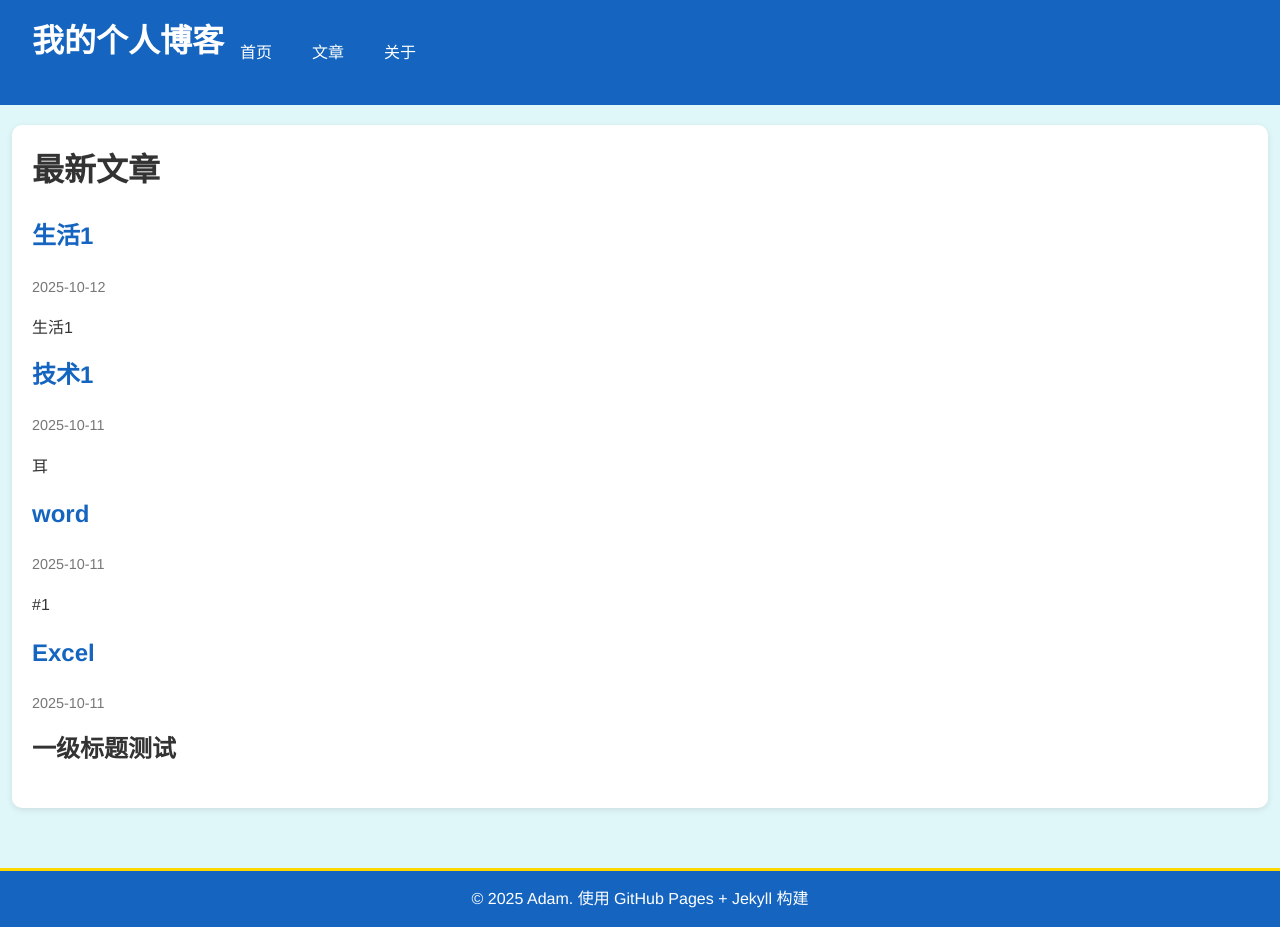
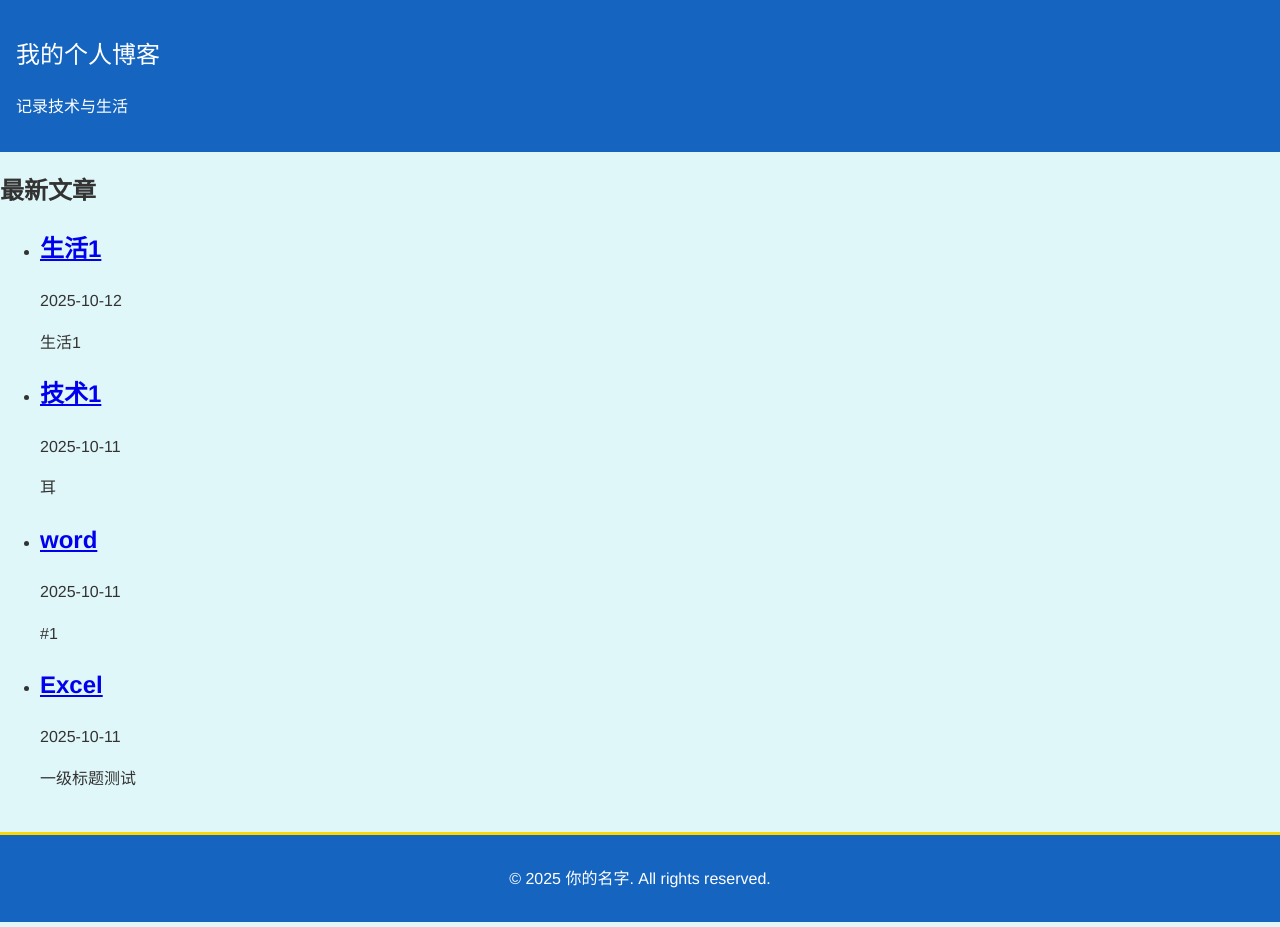
Before and after one commit to lzh210802066/lzh210802066.github.io, a Jekyll site: the page built from index.html, in a window 1280 px wide and 927 px high. Built offline with Jekyll 4.4.1, drawn with Linux system fonts in a browser that asks for light colours.

Commit message:
Update default.html

```diff
--- a/_layouts/default.html
+++ b/_layouts/default.html
@@ -1,229 +1,44 @@
 <!DOCTYPE html>
 <html lang="zh-CN">
-
 <head>
     <meta charset="UTF-8">
+    <meta name="viewport" content="width=device-width, initial-scale=1.0">
     <title>{{ page.title }} - {{ site.title }}</title>
     <link rel="stylesheet" href="{{ '/assets/css/style.css' | relative_url }}">
-  <style>
-    body {
-      margin: 0;
-      font-family: "Helvetica Neue", Arial, sans-serif;
-      display: flex;
-      flex-direction: column;
-      min-height: 100vh;
-      background: #e0f7fa;
-      color: #333;
-      line-height: 1.6;
+
+    <!-- 代码高亮 -->
+    <link rel="stylesheet" href="https://cdnjs.cloudflare.com/ajax/libs/highlight.js/11.9.0/styles/github-dark.min.css">
+
+    <!-- MathJax数学公式 -->
+    <script src="https://polyfill.io/v3/polyfill.min.js?features=es6"></script>
+    <script id="MathJax-script" async src="https://cdn.jsdelivr.net/npm/mathjax@3/es5/tex-mml-chtml.js"></script>
+    <script>
+        MathJax = {
+            tex: {
+                inlineMath: [['$', '$'], ['\\(', '\\)']],
+                displayMath: [['$$', '$$'], ['\\[', '\\]']]
             }
-
-    header {
-      background: #1565c0;
-      color: #fff;
-      padding: 1rem 2rem;
-      position: sticky;
-      top: 0;
-      z-index: 1000;
-    }
-
-    .header-container {
-      display: flex;
-      justify-content: space-between;
-      align-items: center;
-    }
-
-    .header-container h1 a {
-      color: #fff;
-      text-decoration: none;
-      font-weight: 600;
-    }
-
-    nav.horizontal-nav {
-      display: flex;
-      gap: 1.5rem;
-      align-items: center;
-    }
-
-    nav.horizontal-nav a {
-      color: #fff;
-      text-decoration: none;
-      font-weight: 500;
-      transition: color 0.3s;
-    }
-
-    nav.horizontal-nav a:hover {
-      color: #ffd700;
-    }
-
-    .nav-item {
-      position: relative;
-    }
-
-    .submenu {
-      display: none;
-      position: absolute;
-      top: 100%;
-      left: 0;
-      background: white;
-      list-style: none;
-      padding: 5px 0;
-      min-width: 120px;
-      box-shadow: 0 2px 6px rgba(0,0,0,0.15);
-      border-radius: 4px;
-    }
-
-    .nav-item:hover .submenu {
-      display: block;
-    }
-
-    .submenu li a {
-      color: #333;
-      padding: 5px 10px;
-      display: block;
-      text-decoration: none;
-    }
-
-    .submenu li a:hover {
-      color: #1565c0;
-    }
-
-    main {
-      flex: 1;
-      width: 95%;
-      max-width: 1400px;
-      margin: 20px auto;
-      padding: 20px;
-      background: #fff;
-      border-radius: 10px;
-      box-shadow: 0 2px 6px rgba(0,0,0,0.1);
-    }
-
-    footer {
-      text-align: center;
-      padding: 15px;
-      background: #1565c0;
-      color: #fff;
-      margin-top: 40px;
-      border-top: 3px solid #ffd700;
-    }
-
-    .post-list {
-      list-style: none;
-      padding: 0;
-    }
-
-    .post-list li {
-      margin-bottom: 1.5rem;
-      padding-bottom: 1rem;
-      border-bottom: 1px solid #ddd;
-    }
-
-    .post-list a {
-      color: #1565c0;
-      text-decoration: none;
-      font-weight: 600;
-    }
-
-    .post-list a:hover {
-      color: #ffd700;
-    }
-
-    .post-date {
-      font-size: 0.9rem;
-      color: #777;
-    }
-
-    h1, h2 {
-      margin-top: 0;
-      font-weight: 600;
-    }
-
-    @media (max-width: 768px) {
-      .header-container {
-        flex-direction: column;
-        align-items: flex-start;
-        gap: 0.5rem;
-      }
-
-      nav.horizontal-nav {
-        flex-direction: column;
-        width: 100%;
-      }
-
-      nav.horizontal-nav a {
-        padding: 10px 0;
-        width: 100%;
-      }
-
-      .nav-item .submenu {
-        position: static;
-        box-shadow: none;
-        border-radius: 0;
-        display: block; /* 移动端直接显示 */
-      }
-
-      main {
-        width: 95%;
-        margin: 10px auto;
-        padding: 15px;
-      }
-
-      .post-list h2 {
-        font-size: 1.2rem;
-      }
-
-      .post-list p {
-        font-size: 0.95rem;
-      }
-    }
-  </style>
+        };
+    </script>
 </head>
-
 <body>
     <header>
-    <div class="header-container">
-      <h1><a href="{{ site.baseurl }}/">{{ site.title }}</a></h1>
-      <nav class="horizontal-nav">
-        <a href="{{ site.baseurl }}/">首页</a>
-        {% for item in site.data.navigation.main %}
-          <div class="nav-item">
-            <a href="{{ item.url | relative_url }}">{{ item.title }}</a>
-            {% if item.children %}
-              <ul class="submenu">
-                {% for child in item.children %}
-                  <li><a href="{{ child.url | relative_url }}">{{ child.title }}</a></li>
-                {% endfor %}
-              </ul>
-            {% endif %}
-          </div>
-        {% endfor %}
+        <nav>
+            <h1><a href="{{ '/' | relative_url }}">{{ site.title }}</a></h1>
+            <p>{{ site.description }}</p>
         </nav>
-    </div>
     </header>
 
     <main>
-    {% if page.layout == "home" %}
-      <h1>最新文章</h1>
-      {% for post in site.posts %}
-        <article class="post-list">
-          <h2><a href="{{ post.url | relative_url }}">{{ post.title }}</a></h2>
-          <p class="post-date">{{ post.date | date: "%Y-%m-%d" }}</p>
-          <!-- 使用 markdownify 渲染 Markdown 内容 -->
-          <div class="post-excerpt">
-            {{ post.excerpt | markdownify }}
-          </div>
-        </article>
-      {% endfor %}
-    {% else %}
-      <article class="post-content">
         {{ content }}
-      </article>
-    {% endif %}
     </main>
 
     <footer>
-    © 2025 Adam. 使用 GitHub Pages + Jekyll 构建
+        <p>&copy; 2025 {{ site.author.name }}. All rights reserved.</p>
     </footer>
+
+    <!-- 代码高亮JS -->
+    <script src="https://cdnjs.cloudflare.com/ajax/libs/highlight.js/11.9.0/highlight.min.js"></script>
+    <script>hljs.highlightAll();</script>
 </body>
-
 </html>
```
Lines whose indentation alone changed are shown as unchanged.
